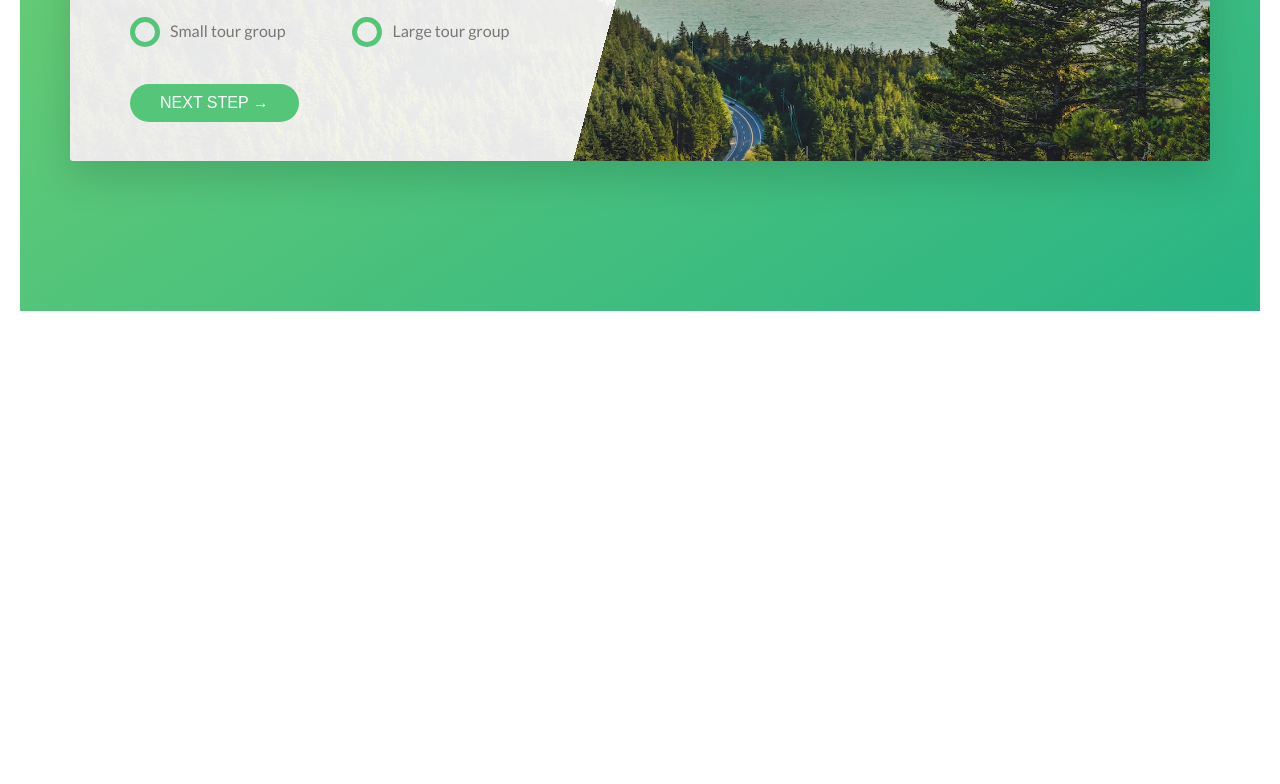
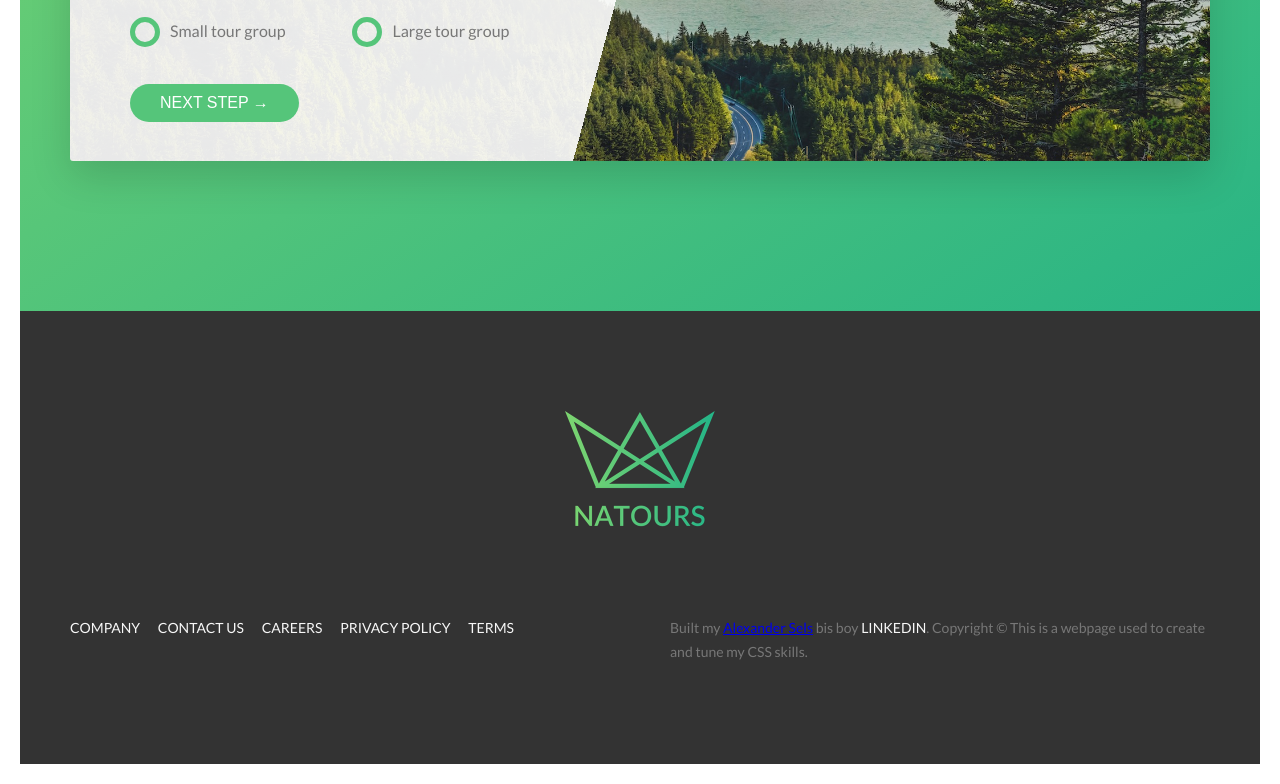
Before and after one commit to alexandersels/advanced-css-training, a website: page Natours/index.html in a window 1280 px wide. Shown: the part 5096-5880 px from the top of the page. Before the commit the page ends 5427 px from the top, so only its background shows below. Drawn offline with Linux system fonts and the light colour scheme.

Commit message:
feature: Added footer

```diff
--- a/Natours/index.html
+++ b/Natours/index.html
@@ -342,6 +342,35 @@
             </section>
         </main>
 
+        <footer class="footer">
+            <div class="footer__logo-box">
+                <img src="img/logo-green-2x.png" alt="Full logo" class="footer__logo">
+            </div>
+            <div class="row">
+                <div class="col-1-of-2">
+                    <div class="footer__navigation">
+
+                    </div>
+                </div>
+                <div class="col-1-of-2">
+                    <ul class="footer__list">
+                        <li class="footer__item"><a href="#" class="footer__link">Company</a></li>
+                        <li class="footer__item"><a href="#" class="footer__link">Contact us</a></li>
+                        <li class="footer__item"><a href="#" class="footer__link">Careers</a></li>
+                        <li class="footer__item"><a href="#" class="footer__link">Privacy policy</a></li>
+                        <li class="footer__item"><a href="#" class="footer__link">Terms</a></li>
+                    </ul>
+                </div>
+                <div class="col-1-of-2">
+                    <p class="footer__copyright">
+                        Built my <a href="#" class="footer_link">Alexander Sels</a> bis boy
+                        <a href="#" class="footer__link">LinkedIn</a>. Copyright &copy; This is a webpage used to create
+                        and tune my CSS skills.
+                    </p>
+                </div>
+            </div>
+        </footer>
+
         <!--        <section class="grid-test">-->
         <!--            <div class="row">-->
         <!--                <div class="col-1-of-2">-->
--- a/Natours/sass/abstracts/_variables.scss
+++ b/Natours/sass/abstracts/_variables.scss
@@ -14,6 +14,7 @@ $color-grey-light-2: #eee;
 
 $color-grey-dark: #777;
 $color-grey-dark-2: #999;
+$color-grey-dark-3: #333;
 
 $color-white: #fff;
 $color-black: #000;
--- /dev/null
+++ b/Natours/sass/layout/_footer.scss
@@ -0,0 +1,49 @@
+.footer {
+
+  background-color: $color-grey-dark-3;
+  padding: 10rem 0;
+  font-size: 1.4rem;
+
+  &__logo-box {
+    text-align: center;
+    margin-bottom: 8rem;
+  }
+
+  &__logo {
+    width: 15rem;
+    height: auto;
+  }
+
+  &__navigation {
+
+  }
+
+  &__list {
+    list-style: none;
+  }
+
+  &__item {
+    display: inline-block;
+
+    &:not(:last-child) {
+      margin-right: 1.5rem;
+    }
+  }
+
+  &__link {
+    &:link,
+    &:visited {
+      color: $color-grey-light-1;
+      text-decoration: none;
+      text-transform: uppercase;
+      display: inline-block;
+    }
+
+    &:hover,
+    &:active {
+      color: $color-primary;
+      box-shadow: 0 1rem 2rem rgba($color-black, .4);
+    }
+
+  }
+}
--- a/Natours/sass/main.scss
+++ b/Natours/sass/main.scss
@@ -11,6 +11,7 @@
 
 @import "layout/header";
 @import "layout/grid";
+@import "layout/footer";
 
 @import "components/button";
 @import "components/composition";
```
Also changed, not shown: Natours/css/style.css.
